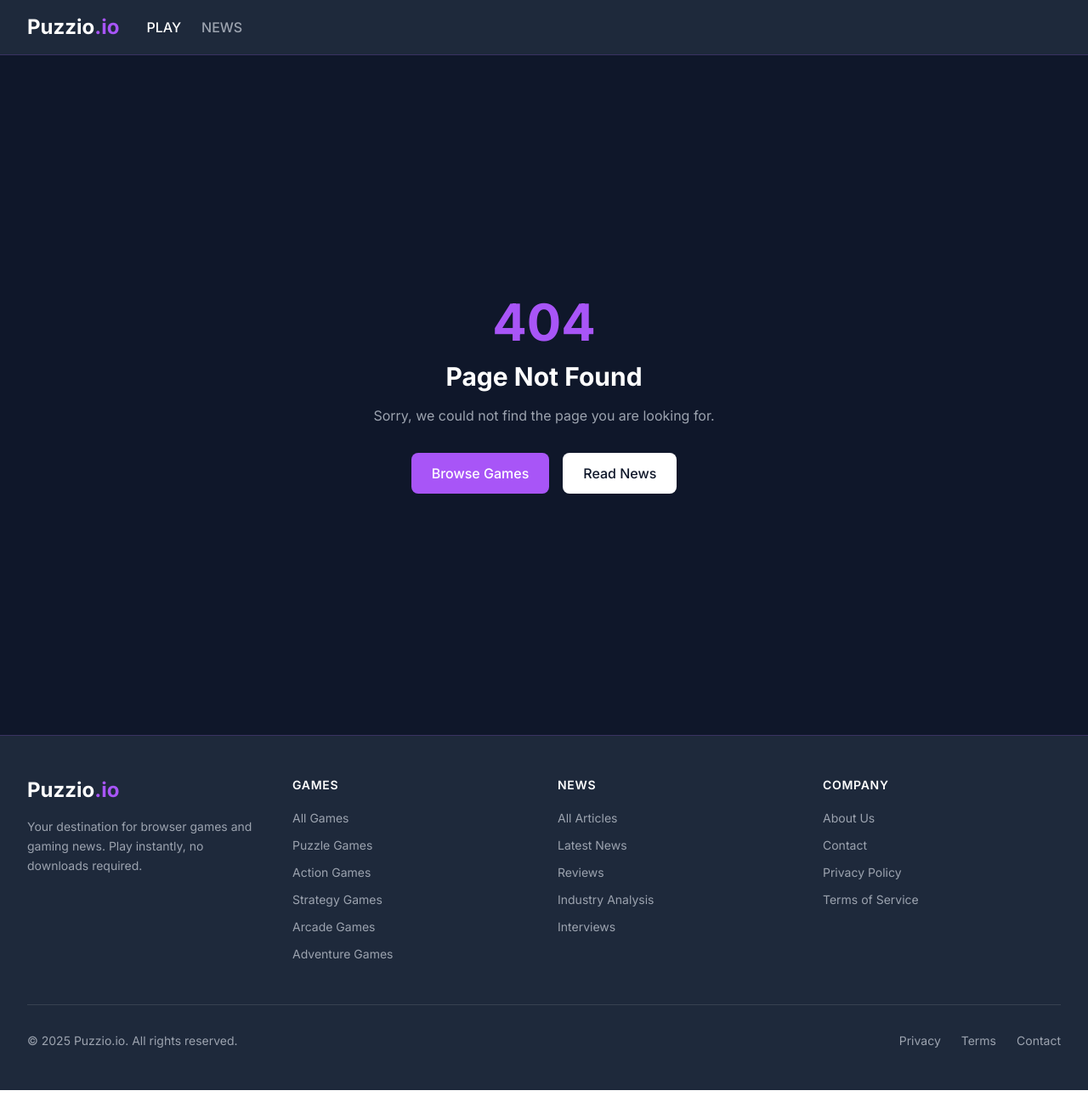
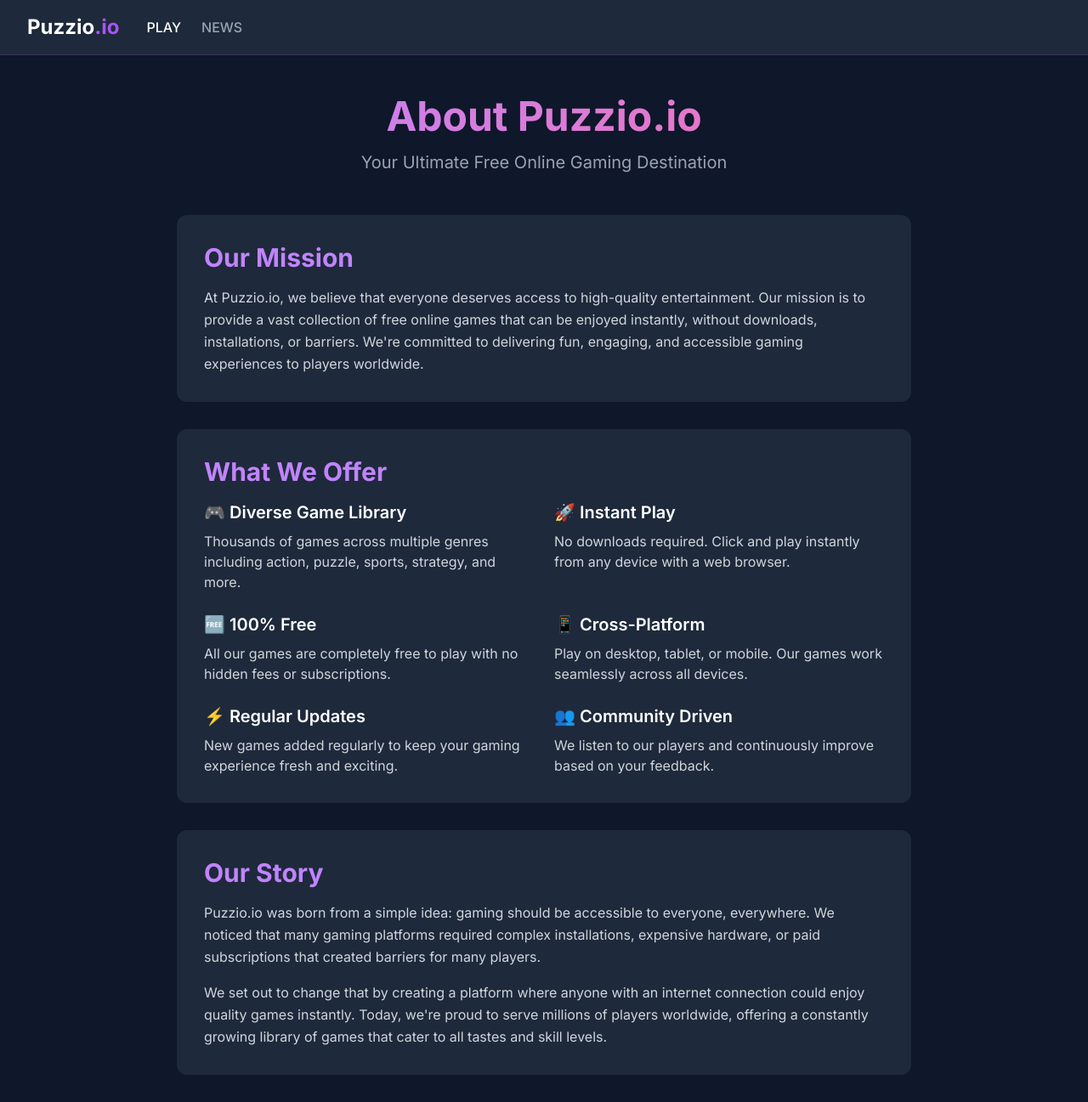
Before and after one commit to urlfam/games, a Next.js app: page /about-us in a window 1280 px wide. Before the commit this address had no page. Shown: the top 1297 px of the page at 85% size. Built offline with nearby package versions, Linux system fonts and the light colour scheme.

Commit message:
Traduction des catégories en anglais + ajout de la page About Us + mise à jour du footer

```diff
--- /dev/null
+++ b/app/about-us/page.tsx
@@ -0,0 +1,208 @@
+import { Metadata } from 'next';
+import Link from 'next/link';
+
+export const metadata: Metadata = {
+  title: 'About Us - Puzzio.io',
+  description:
+    'Learn more about Puzzio.io, your premier destination for free online games. Discover our mission, vision, and commitment to providing the best gaming experience.',
+  alternates: {
+    canonical: '/about-us',
+  },
+};
+
+export default function AboutUsPage() {
+  return (
+    <div className="min-h-screen bg-slate-900 text-white">
+      <div className="container mx-auto px-4 py-12 max-w-4xl">
+        {/* Header */}
+        <div className="mb-12 text-center">
+          <h1 className="text-5xl font-bold mb-4 bg-gradient-to-r from-purple-400 to-pink-400 bg-clip-text text-transparent">
+            About Puzzio.io
+          </h1>
+          <p className="text-xl text-gray-400">
+            Your Ultimate Free Online Gaming Destination
+          </p>
+        </div>
+
+        {/* Main Content */}
+        <div className="space-y-8">
+          {/* Our Mission */}
+          <section className="bg-slate-800 rounded-xl p-8">
+            <h2 className="text-3xl font-bold mb-4 text-purple-400">
+              Our Mission
+            </h2>
+            <p className="text-gray-300 leading-relaxed">
+              At Puzzio.io, we believe that everyone deserves access to
+              high-quality entertainment. Our mission is to provide a vast
+              collection of free online games that can be enjoyed instantly,
+              without downloads, installations, or barriers. We&apos;re committed to
+              delivering fun, engaging, and accessible gaming experiences to
+              players worldwide.
+            </p>
+          </section>
+
+          {/* What We Offer */}
+          <section className="bg-slate-800 rounded-xl p-8">
+            <h2 className="text-3xl font-bold mb-4 text-purple-400">
+              What We Offer
+            </h2>
+            <div className="grid md:grid-cols-2 gap-6 text-gray-300">
+              <div>
+                <h3 className="text-xl font-semibold mb-2 text-white">
+                  🎮 Diverse Game Library
+                </h3>
+                <p>
+                  Thousands of games across multiple genres including action,
+                  puzzle, sports, strategy, and more.
+                </p>
+              </div>
+              <div>
+                <h3 className="text-xl font-semibold mb-2 text-white">
+                  🚀 Instant Play
+                </h3>
+                <p>
+                  No downloads required. Click and play instantly from any
+                  device with a web browser.
+                </p>
+              </div>
+              <div>
+                <h3 className="text-xl font-semibold mb-2 text-white">
+                  🆓 100% Free
+                </h3>
+                <p>
+                  All our games are completely free to play with no hidden fees
+                  or subscriptions.
+                </p>
+              </div>
+              <div>
+                <h3 className="text-xl font-semibold mb-2 text-white">
+                  📱 Cross-Platform
+                </h3>
+                <p>
+                  Play on desktop, tablet, or mobile. Our games work seamlessly
+                  across all devices.
+                </p>
+              </div>
+              <div>
+                <h3 className="text-xl font-semibold mb-2 text-white">
+                  ⚡ Regular Updates
+                </h3>
+                <p>
+                  New games added regularly to keep your gaming experience fresh
+                  and exciting.
+                </p>
+              </div>
+              <div>
+                <h3 className="text-xl font-semibold mb-2 text-white">
+                  👥 Community Driven
+                </h3>
+                <p>
+                  We listen to our players and continuously improve based on
+                  your feedback.
+                </p>
+              </div>
+            </div>
+          </section>
+
+          {/* Our Story */}
+          <section className="bg-slate-800 rounded-xl p-8">
+            <h2 className="text-3xl font-bold mb-4 text-purple-400">
+              Our Story
+            </h2>
+            <p className="text-gray-300 leading-relaxed mb-4">
+              Puzzio.io was born from a simple idea: gaming should be accessible
+              to everyone, everywhere. We noticed that many gaming platforms
+              required complex installations, expensive hardware, or paid
+              subscriptions that created barriers for many players.
+            </p>
+            <p className="text-gray-300 leading-relaxed">
+              We set out to change that by creating a platform where anyone with
+              an internet connection could enjoy quality games instantly. Today,
+              we&apos;re proud to serve millions of players worldwide, offering a
+              constantly growing library of games that cater to all tastes and
+              skill levels.
+            </p>
+          </section>
+
+          {/* Our Values */}
+          <section className="bg-slate-800 rounded-xl p-8">
+            <h2 className="text-3xl font-bold mb-4 text-purple-400">
+              Our Values
+            </h2>
+            <ul className="space-y-4 text-gray-300">
+              <li className="flex items-start">
+                <span className="text-purple-400 mr-3 text-xl">•</span>
+                <div>
+                  <strong className="text-white">Accessibility:</strong> Gaming
+                  should be available to everyone, regardless of device or
+                  budget.
+                </div>
+              </li>
+              <li className="flex items-start">
+                <span className="text-purple-400 mr-3 text-xl">•</span>
+                <div>
+                  <strong className="text-white">Quality:</strong> We carefully
+                  curate our game collection to ensure every game meets our
+                  standards.
+                </div>
+              </li>
+              <li className="flex items-start">
+                <span className="text-purple-400 mr-3 text-xl">•</span>
+                <div>
+                  <strong className="text-white">Innovation:</strong> We
+                  continuously explore new technologies to enhance your gaming
+                  experience.
+                </div>
+              </li>
+              <li className="flex items-start">
+                <span className="text-purple-400 mr-3 text-xl">•</span>
+                <div>
+                  <strong className="text-white">Community:</strong> Our players
+                  are at the heart of everything we do.
+                </div>
+              </li>
+              <li className="flex items-start">
+                <span className="text-purple-400 mr-3 text-xl">•</span>
+                <div>
+                  <strong className="text-white">Safety:</strong> We prioritize
+                  a safe, family-friendly environment for all ages.
+                </div>
+              </li>
+            </ul>
+          </section>
+
+          {/* Call to Action */}
+          <section className="bg-gradient-to-r from-purple-600 to-pink-600 rounded-xl p-8 text-center">
+            <h2 className="text-3xl font-bold mb-4">Join Our Community</h2>
+            <p className="text-lg mb-6">
+              Ready to start playing? Explore thousands of free games now!
+            </p>
+            <Link
+              href="/play"
+              className="inline-block bg-white text-purple-600 px-8 py-3 rounded-full font-bold text-lg hover:bg-gray-100 transition-colors"
+            >
+              Start Playing Now
+            </Link>
+          </section>
+
+          {/* Contact Section */}
+          <section className="bg-slate-800 rounded-xl p-8 text-center">
+            <h2 className="text-3xl font-bold mb-4 text-purple-400">
+              Get in Touch
+            </h2>
+            <p className="text-gray-300 mb-6">
+              Have questions, feedback, or suggestions? We&apos;d love to hear from
+              you!
+            </p>
+            <Link
+              href="/contact"
+              className="inline-block bg-purple-600 hover:bg-purple-500 text-white px-8 py-3 rounded-full font-bold transition-colors"
+            >
+              Contact Us
+            </Link>
+          </section>
+        </div>
+      </div>
+    </div>
+  );
+}
--- a/components/CategorySidebar.tsx
+++ b/components/CategorySidebar.tsx
@@ -32,31 +32,31 @@ import {
 
 // Category configuration with icons
 const categories = [
-  { name: 'Accueil', slug: 'all', icon: Home },
-  { name: 'Joué récemment', slug: 'recent', icon: Clock },
-  { name: 'Nouveaux', slug: 'new', icon: Sparkles },
-  { name: 'Tendance', slug: 'trending', icon: Flame },
-  { name: 'Mis à jour', slug: 'updated', icon: RefreshCw },
+  { name: 'Home', slug: 'all', icon: Home },
+  { name: 'Recently played', slug: 'recent', icon: Clock },
+  { name: 'New', slug: 'new', icon: Sparkles },
+  { name: 'Popular Games', slug: 'trending', icon: Flame },
+  { name: 'Updated', slug: 'updated', icon: RefreshCw },
   { name: 'Originals', slug: 'originals', icon: Gamepad2 },
   { name: 'Multiplayer', slug: 'multiplayer', icon: Users },
-  { name: '2 joueurs', slug: '2-player', icon: UsersRound },
+  { name: '2 Player', slug: '2-player', icon: UsersRound },
   { name: 'Action', slug: 'action', icon: Sword },
-  { name: 'Aventure', slug: 'adventure', icon: Compass },
+  { name: 'Adventure', slug: 'adventure', icon: Compass },
   { name: 'Basketball', slug: 'basketball', icon: Dumbbell },
-  { name: 'Billard', slug: 'billard', icon: Circle },
-  { name: 'Cartes', slug: 'cards', icon: Spade },
+  { name: 'Pool', slug: 'pool', icon: Circle },
+  { name: 'Card', slug: 'cards', icon: Spade },
   { name: 'Casual', slug: 'casual', icon: PersonStanding },
   { name: 'Clicker', slug: 'clicker', icon: MousePointer2 },
-  { name: 'Conduite', slug: 'driving', icon: Car },
-  { name: 'Défense de Tour', slug: 'tower-defense', icon: Castle },
-  { name: 'Evasion', slug: 'escape', icon: PanelLeft },
+  { name: 'Driving', slug: 'driving', icon: Car },
+  { name: 'Tower Defense', slug: 'tower-defense', icon: Castle },
+  { name: 'Escape', slug: 'escape', icon: PanelLeft },
   { name: 'Flash', slug: 'flash', icon: Music },
-  { name: 'Football', slug: 'football', icon: Trophy },
-  { name: 'Horreur', slug: 'horror', icon: Ghost },
+  { name: 'Soccer', slug: 'soccer', icon: Trophy },
+  { name: 'Horror', slug: 'horror', icon: Ghost },
   { name: '.io', slug: 'io', icon: Circle },
   { name: 'Mahjong', slug: 'mahjong', icon: Palette },
-  { name: 'Tir', slug: 'shooting', icon: Crosshair },
-  { name: 'Beauté', slug: 'beauty', icon: Gem },
+  { name: 'Shooting', slug: 'shooting', icon: Crosshair },
+  { name: 'Puzzle', slug: 'puzzle', icon: Gem },
 ];
 
 export default function CategorySidebar() {
--- a/components/Footer.tsx
+++ b/components/Footer.tsx
@@ -135,7 +135,7 @@ export default function Footer() {
             <ul className="space-y-2">
               <li>
                 <Link
-                  href="/about"
+                  href="/about-us"
                   className="text-gray-400 hover:text-purple-400 text-sm transition-colors"
                 >
                   About Us
```
